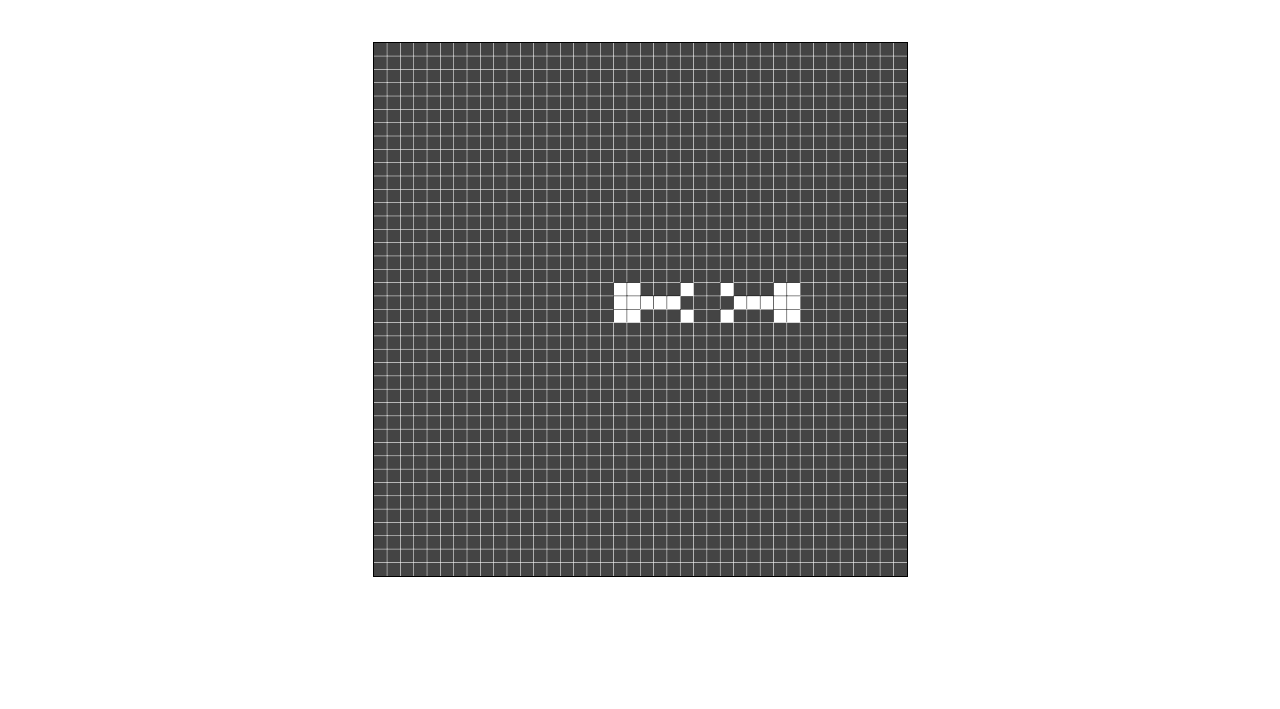
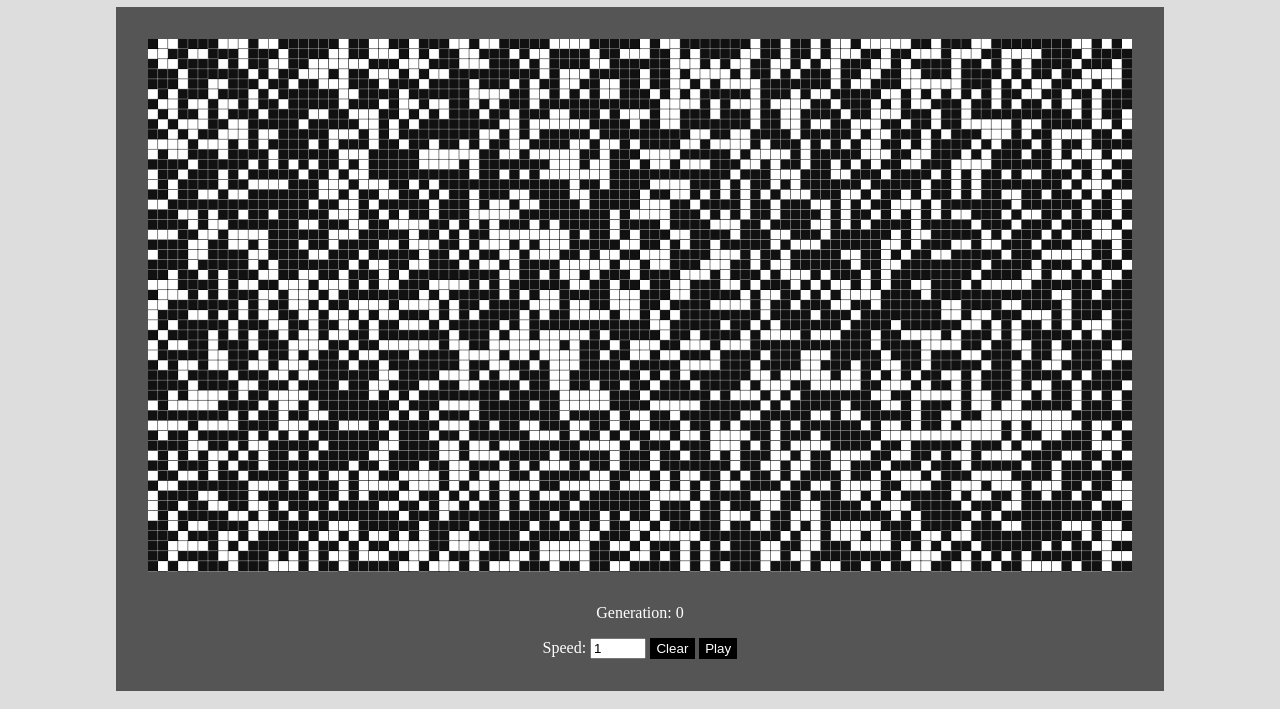
Before and after one commit to crosenau/game-of-life, a plain HTML site: page index.html in a window 1280 px wide. Shown: the part 91-800 px from the top of the page. Drawn offline with Linux system fonts and the light colour scheme.

Commit message:
refactor. Added controls and basic style

```diff
--- a/canvas.js
+++ b/canvas.js
@@ -1,119 +1,206 @@
 const canvas = document.querySelector('canvas');
 
-canvas.width = Math.min(window.innerWidth, window.innerHeight) / 1.5;
-canvas.height = canvas.width;
+//canvas.width = Math.min(window.innerWidth, window.innerHeight) / 1.5;
+//canvas.height = canvas.width;
+
+canvas.width = window.innerWidth / 1.3;
+canvas.height = window.innerHeight / 1.5;
 
 const ctx = canvas.getContext('2d');
 
-const gridWidth = 40;
-const gridHeight = 40;
+let fps = 30;
 
-let grid = buildGrid(gridWidth, gridHeight);
+class Grid {
+  constructor(cols, rows) {
+    this.cols = cols;
+    this.rows = rows;
+    this.cellSize = canvas.width / Math.max(rows, cols)
+    this.cells = [];
+    this.generation = 0;
 
-console.log(grid);
+    this.lastUpdate = null;
+    this.animating = false;
 
-// add life
-grid[19][20] = 1;
-grid[19][21] = 1;
-grid[19][22] = 1;
-grid[19][23] = 1;
-grid[19][24] = 1;
-grid[19][25] = 1;
-grid[19][26] = 1;
-grid[19][27] = 1;
-grid[19][28] = 1;
-grid[19][29] = 1;
+    this.buildGrid();
+    this.addRandomPopulation();
+    this.draw();
+  }
 
+  buildGrid() {
+    for (let y = 0; y < this.rows; y++) {
+      let row = [];
 
-const fps = 6;
+      for (let x = 0; x < this.cols; x++) {
+        row.push(0);
+      }
 
-let lastUpdate = Date.now();
+      this.cells.push(row);
+    }
+  }
 
-animate();
-
-function buildGrid(columns, rows) {
-  let grid = [];
-
-  for (let y = 0; y < rows; y++) {
-    let row = [];
-
-    for (let x = 0; x < columns; x++) {
-      row.push(0);
+  clearGrid() {
+    for (let y = 0; y < this.rows; y++) {
+      for (let x = 0; x < this.cols; x++) {
+        this.cells[y][x] = 0;
+      }
     }
 
-    grid.push(row);
+    this.generation = 0;
+
+    if (!this.animating) {
+      ctx.clearRect(0, 0, canvas.width, canvas.height);
+      this.draw();
+    }
   }
 
-  return grid;
-}
+  addRandomPopulation() {
+    for (let y = 0; y < this.rows; y++) {
+      for (let x = 0; x < this.cols; x++) {
+        this.cells[y][x] = Math.round(Math.random() - 0.1);
+      }
+    }
+  }
 
-function drawGrid() {
-  const cellSize = canvas.width / Math.max(gridWidth, gridHeight);
+  draw() {
+    for (let y = 0; y < this.rows; y++) {
+      for (let x = 0; x < this.cols; x++) {
+        ctx.strokeStyle = this.cells[y][x] === 0 ? '#aaa' : 'black';
+        ctx.lineWidth = this.cellSize * 0.1;
+        ctx.strokeRect(x * this.cellSize, y * this.cellSize, this.cellSize, this.cellSize);
 
-  for (let y = 0; y < gridHeight; y++) {
-    for (let x = 0; x < gridWidth; x++) {
-      ctx.fillStyle = grid[y][x] === 0 ? '#444' : 'white';
-      ctx.strokeStyle = grid[y][x] === 0 ? 'white' : 'black';
+        ctx.fillStyle = this.cells[y][x] === 0 ? '#111' : 'white';
+        ctx.fillRect(x * this.cellSize, y * this.cellSize, this.cellSize, this.cellSize);
+      }
+    }
+  }
 
-      ctx.strokeRect(x * cellSize, y * cellSize, cellSize, cellSize);
-      ctx.fillRect(x * cellSize, y * cellSize, cellSize, cellSize);
+  adjacentPopulation(x, y) {
+    // adjacent cells
+    const west = x > 0 ? this.cells[y][x-1] : 0;
+    const east = x < this.cols - 1 ? this.cells[y][x+1] : 0;
+    const north = y > 0 ? this.cells[y-1][x] : 0;
+    const northWest = (y > 0 && x > 0) ? this.cells[y-1][x-1] : 0;
+    const northEast = (y > 0 && x < this.cols - 1) ? this.cells[y-1][x+1] : 0;
+    const south = y < this.rows - 1 ? this.cells[y+1][x] : 0;
+    const southWest = (y < this.rows -1 && x > 0) ? this.cells[y+1][x-1]: 0;
+    const southEast = (y < this.rows -1 && x < this.cols - 1) ? this.cells[y+1][x+1] : 0;
+
+    const totalPopulation = west + east + north + northWest + northEast + south + southWest + southEast;
+
+    return totalPopulation;
+  }
+
+  update() {
+    const nextGrid = [];
+
+    for (let y = 0; y < this.rows; y++) {
+      let row = [];
+
+      for (let x = 0; x < this.cols; x++) {
+        const population = this.adjacentPopulation(x, y);
+
+        if (this.cells[y][x] === 1) {
+          if (population < 2 || population > 3) {
+            row.push(0);
+          } else {
+            row.push(1);
+          }
+        } else {
+          if (population === 3) {
+            row.push(1);
+          } else {
+            row.push(0);
+          }
+        }
+      }
+
+      nextGrid.push(row);
+    }
+
+    this.cells = nextGrid;
+    this.lastUpdate = Date.now();
+    this.generation++;
+  }
+
+  toggleCell(xPos, yPos) {
+    for (let y = 0; y < this.rows; y++) {
+      const yMin = y * this.cellSize + canvas.offsetTop;
+      const yMax = yMin + this.cellSize;
+
+      if (!(yPos > yMin && yPos < yMax)) {
+        continue;
+      }
+
+      for (let x = 0; x < this.cols; x++) {
+        const xMin = x * this.cellSize + canvas.offsetLeft;
+        const xMax = xMin + this.cellSize;
+
+        if (xPos > xMin && xPos < xMax) {
+          this.cells[y][x] = this.cells[y][x] ? 0 : 1;
+
+          if (!this.animating) {
+            ctx.clearRect(0, 0, canvas.width, canvas.height);
+            this.draw();
+          }
+        }
+      }
     }
   }
 }
 
-function adjacentLife(x, y) {
-  // adjacent cells
-  const west = x > 0 ? grid[y][x-1] : 0;
-  const east = x < gridWidth - 1 ? grid[y][x+1] : 0;
-  const north = y > 0 ? grid[y-1][x] : 0;
-  const northWest = (y > 0 && x > 0) ? grid[y-1][x-1] : 0;
-  const northEast = (y > 0 && x < gridWidth - 1) ? grid[y-1][x+1] : 0;
-  const south = y < gridHeight - 1 ? grid[y+1][x] : 0;
-  const southWest = (y < gridHeight -1 && x > 0) ? grid[y+1][x-1]: 0;
-  const southEast = (y < gridHeight -1 && x < gridWidth - 1) ? grid[y+1][x+1] : 0;
+const grid = new Grid(Math.floor(canvas.width / 10), Math.floor(canvas.height / 10));
+console.log(grid);
 
-  const totalLife = west + east + north + northWest + northEast + south + southWest + southEast;
+addEventListener('click', (event) => grid.toggleCell(event.clientX, event.clientY))
 
-  //console.log(x, y, grid[y][x]);
-  //console.log(totalLife);
 
-  return totalLife;
+const animate = () => {
+  if (grid.animating) {
+    const frameDelay = 1000 / fps;
+
+    if (Date.now() - grid.lastUpdate >= frameDelay) {
+      ctx.clearRect(0, 0, canvas.width, canvas.height);
+      grid.update();
+      grid.draw();
+
+      updateGeneration();
+    }
+
+    requestAnimationFrame(animate);
+  }
 }
 
-function update() {
-  console.log('update')
-  const nextGrid = buildGrid(gridWidth, gridHeight);
+const updateGeneration = () => {
+  const gen = document.querySelector('#generations');
 
-  for (let y = 0; y < gridHeight; y++) {
-    for (let x = 0; x < gridWidth; x++) {
-      const totalLife = adjacentLife(x, y);
-
-      if (grid[y][x] === 1) {
-        if (totalLife < 2 || totalLife > 3) {
-          nextGrid[y][x] = 0;
-        } else {
-          nextGrid[y][x] = 1;
-        }
-      } else if (totalLife === 3) {
-        nextGrid[y][x] = 1;
-      }
-
-    }
-  }
-
-  grid = nextGrid;
+  gen.innerHTML = `Generation ${grid.generation}`;
 }
 
-function animate() {
-  requestAnimationFrame(animate);
+const start = () => {
+  if (!grid.animating) {
+    const btn = document.querySelector('#play-stop');
 
-  const frameDelay = 1000 / fps;
+    btn.innerHTML = 'Stop';
+    btn.onclick = stop;
 
-  if (Date.now() - lastUpdate >= frameDelay) {
-    lastUpdate = Date.now();
+    grid.animating = true;
 
-    ctx.clearRect(0, 0, canvas.width, canvas.height);
-    drawGrid();
-    update();
+    animate();
   }
+};
+
+const stop = () => {
+  if (grid.animating) {
+    const btn = document.querySelector('#play-stop');
+
+    btn.innerHTML = 'Play';
+    btn.onclick = start;
+
+    grid.animating = false;
+  }
+};
+
+const clearGrid = () => {
+  grid.clearGrid();
+  updateGeneration();
 }
--- a/index.html
+++ b/index.html
@@ -5,24 +5,23 @@
   <meta name="viewport" content="width=device-width, initial-scale=1.0">
   <meta http-equiv="X-UA-Compatible" content="ie=edge">
   <title>Game of Life</title>
-  <style>
-    body {
-      margin: 0;
-      height: 100vh;
-      display: flex;
-      justify-content: center;
-      align-items: center;
-    }
-
-    canvas {
-      border: 1px solid black;
-    }
-  </style>
+  <link rel="stylesheet" href="style.css">
 </head>
 
 <body>
-  <canvas></canvas>
-  <script src='/canvas.js'></script>
+  <h1>The Game of Life</h1>
+  <div id='main'>
+    <canvas></canvas>
+    <div id="generations">Generation: 0</div>
+    <div id="controls">
+      <label for="speed">Speed: </label>
+      <input type="number" id="speed" min="1" max="60" value="1">
+      <button id="clear" onclick="clearGrid()">Clear</button>
+      <button id="play-stop" onclick="start()">Play</button>
+    </div>
+  </div>
+
+  <script src='canvas.js'></script>
 </body>
 
 </html>
--- /dev/null
+++ b/style.css
@@ -0,0 +1,37 @@
+body {
+  background-color: #ddd;
+  margin: 0;
+  height: 100vh;
+  display: flex;
+  flex-direction: column;
+  justify-content: center;
+  align-items: center;
+}
+
+canvas {
+  margin: 2rem;
+}
+
+#main {
+  color: white;
+  background-color: #555;
+  display: flex;
+  flex-direction: column;
+  align-items: center;
+}
+
+#controls {
+  margin: 1rem 2rem 2rem 2rem;
+}
+
+button {
+  color: white;
+  background-color: black;
+  padding: 0.2rem 0.4rem 0.2rem 0.4rem;
+  border: none;
+}
+
+button:active {
+  color: black;
+  background-color: white;
+}
```
